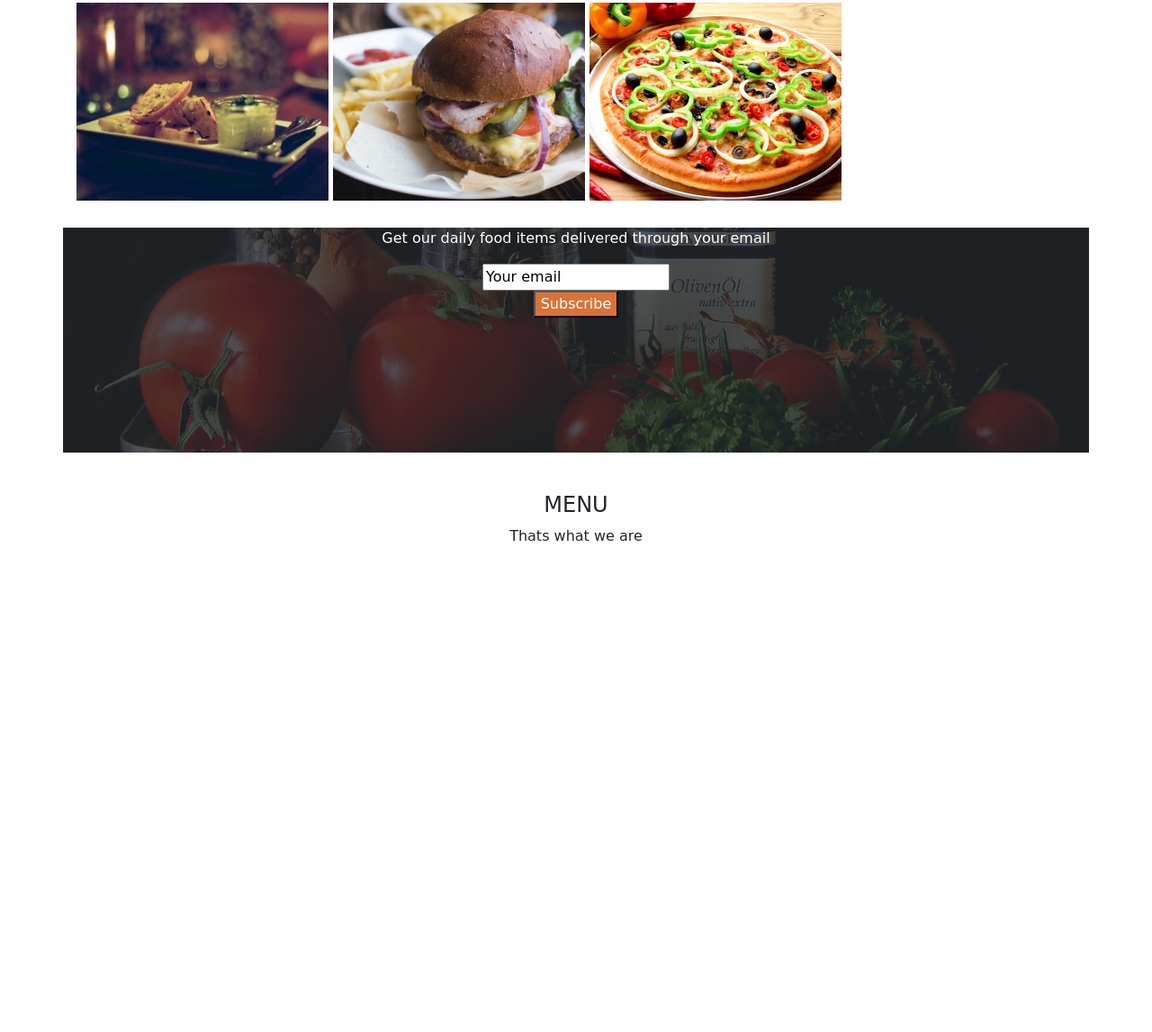
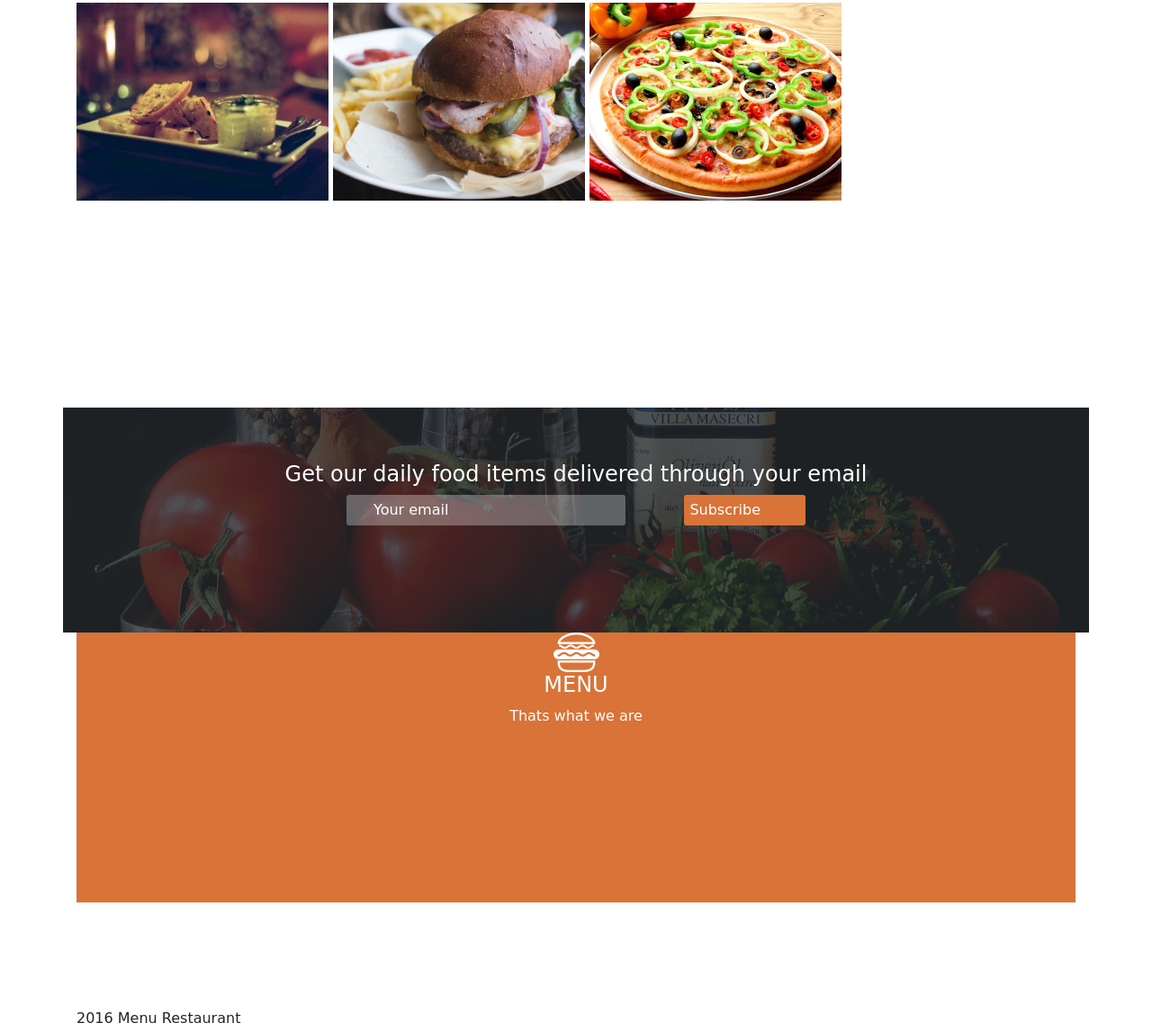
Before and after one commit to moha-abdul/project-2, a plain HTML site: page index.html in a window 1280 px wide. Shown: the part 2047-3194 px from the top of the page at 90% size. Before the commit the page ends 2710 px from the top, so only its background shows below. Drawn offline with Linux system fonts and the light colour scheme.

Commit message:
Add styling to email and subscribe buttons

```diff
--- a/css/styles.css
+++ b/css/styles.css
@@ -1,5 +1,6 @@
 .container {
   font-family: cursive;
+  height: 100%;
 }
 #header {
   background-image: url("../images/assets/backgrounds/landing.jpg");
@@ -97,12 +98,54 @@
   padding-bottom: 50px;
   height: 200px;
 }
-.logo {
+.my-logos {
   text-align: center;
+  background-color: #D97338;
+  height: 300px;
+  color: #FFFFFF;
+  width: 100%;
+}
+#email {
+  float: left;
+  margin-left: 300px;
+  padding-top: 5px;
+  padding-bottom: 5px;
+  padding-right: 80px;
+  padding-left: 30px;
+  color: #FFFFFF;
+  border-top: 0;
+  border-bottom: 0;
+  border-left: 0;
+  border-right: 0;
+  border-radius: 3px;
 }
 #subscribe {
   background-color: #D97338;
   color: #FFFFFF;
+  float: right;
+  margin-right: 300px;
+  padding-right: 50px;
+  padding-left: 10;
+  padding-right: 10;
+  padding-top: 5px;
+  padding-bottom: 5px;
+  border-top: 0;
+  border-bottom: 0;
+  border-left: 0;
+  border-right: 0;
+  border-radius: 3px;
+}
+input {
+    background-color: rgba(255, 255, 255, 0.3);
+}
+#customers {
+  height: 200px;
+}
+.delivery {
+  padding-top: 60px;
+}
+.about {
+  height: 100px;
 }
 .subscribe {
   background-image: url("../images/assets/backgrounds/subscribe.jpeg");
@@ -112,3 +155,9 @@
   text-align: center;
   height: 250px;
 }
+#fastfood-text {
+  text-align: left;
+}
+#drinks-text {
+  text-align: right;
+}
--- a/index.html
+++ b/index.html
@@ -54,26 +54,26 @@
         </div>
       </div>
 
-      <div class="col-md-6">
+      <div class="col-md-6" id="fastfood-text">
         <h2>Fast Foods</h2>
         <h4>Enjoy our drinks please</h4>
         <p>Lorem ipsum dolor sit amet, consectetur adipisicing elit, sed do eiusmod tempor incididunt ut labore et dolore magna aliqua.
           Ut enim ad minim veniam, quis nostrud exercitation ullamco laboris nisi ut aliquip ex ea commodo consequat.
           Duis aute irure dolor in reprehenderit in voluptate velit esse cillum dolore eu fugiat nulla pariatur.
           Excepteur sint occaecat cupidatat non proident, sunt in culpa qui officia deserunt mollit anim id est laborum.</p>
-          <button type="button" name="button"class="btn btn-default btn-block">VIEW GALLERY</button>
+          <button type="button" name="button"class="btn btn-default ">VIEW GALLERY</button>
       </div>
     </div>
 
     <div class="row" id="white-section2">
-      <div class="col-md-6">
+      <div class="col-md-6" id="drinks-text">
         <h2>Drinks</h2>
         <h4>Enjoy our food please</h4>
         <p>Lorem ipsum dolor sit amet, consectetur adipisicing elit, sed do eiusmod tempor incididunt ut labore et dolore magna aliqua.
           Ut enim ad minim veniam, quis nostrud exercitation ullamco laboris nisi ut aliquip ex ea commodo consequat.
           Duis aute irure dolor in reprehenderit in voluptate velit esse cillum dolore eu fugiat nulla pariatur.
           Excepteur sint occaecat cupidatat non proident, sunt in culpa qui officia deserunt mollit anim id est laborum.</p>
-          <button type="button" name="button" class="btn btn-default btn-block">VIEW GALLERY</button>
+          <button type="button" name="button" class="btn btn-default">VIEW GALLERY</button>
       </div>
       <div class="col-md-6">
         <div class="well" >
@@ -100,10 +100,18 @@
     </div>
 
     <div class="row">
+      <div class="col-md-12" id="customers">
+        <div class="about">
+
+        </div>
+      </div>
+    </div>
+
+    <div class="row">
       <div class="col-md-12 subscribe">
-        <p>Get our daily food items delivered through your email</p>
+        <h4 class="delivery">Get our daily food items delivered through your email</h4>
         <form>
-          <input type="text" value="Your email"></input>
+          <input type="text" value="Your email" id="email"></input>
         </form>
         <form>
           <input type="submit" value="Subscribe" id="subscribe"></input>
@@ -113,16 +121,24 @@
 
     <div class="row">
       <div class="col-md-12">
-        <div class="logo">
+        <div class="my-logos">
           <img src="images/assets/footerlogos/logo_white.png">
           <h4>MENU</h4>
           <p>Thats what we are</p>
         </div>
         <div class="social">
-          <img src="images/assets/footerlogos/facebook.png">
-          <img src="images/assets/footerlogos/twitter.png">
-          <img src="images/assets/footerlogos/pinterest.png">
+          <div>
+            <img src="images/assets/footerlogos/facebook.png" class="logo">
+          </div>
+          <div>
+            <img src="images/assets/footerlogos/twitter.png" class="logo">
+          </div>
+          <div>
+            <img src="images/assets/footerlogos/pinterest.png" class="logo">
+          </div>
+          <p>2016 Menu Restaurant</p>
         </div>
+
       </div>
     </div>
 
```
